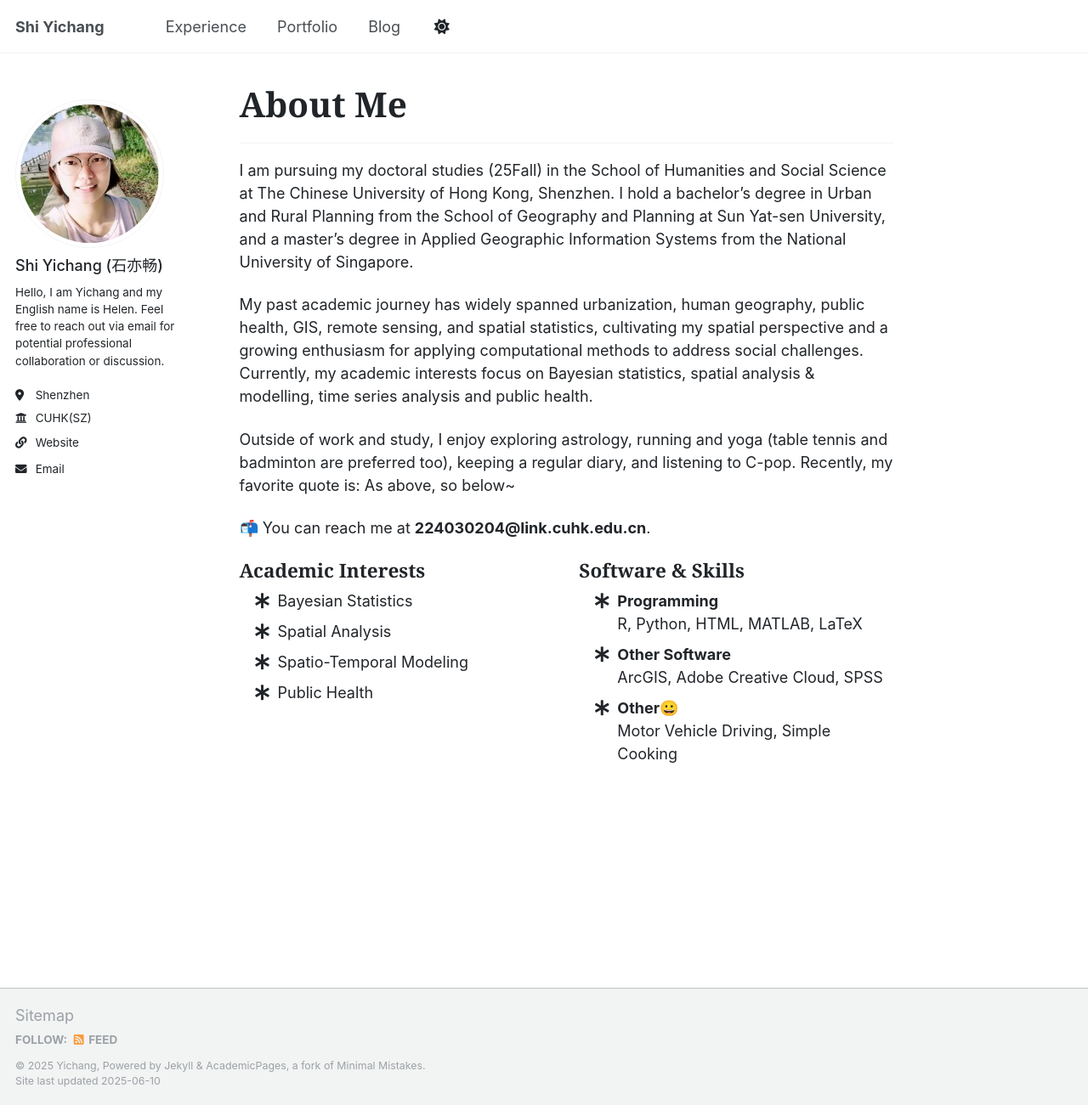
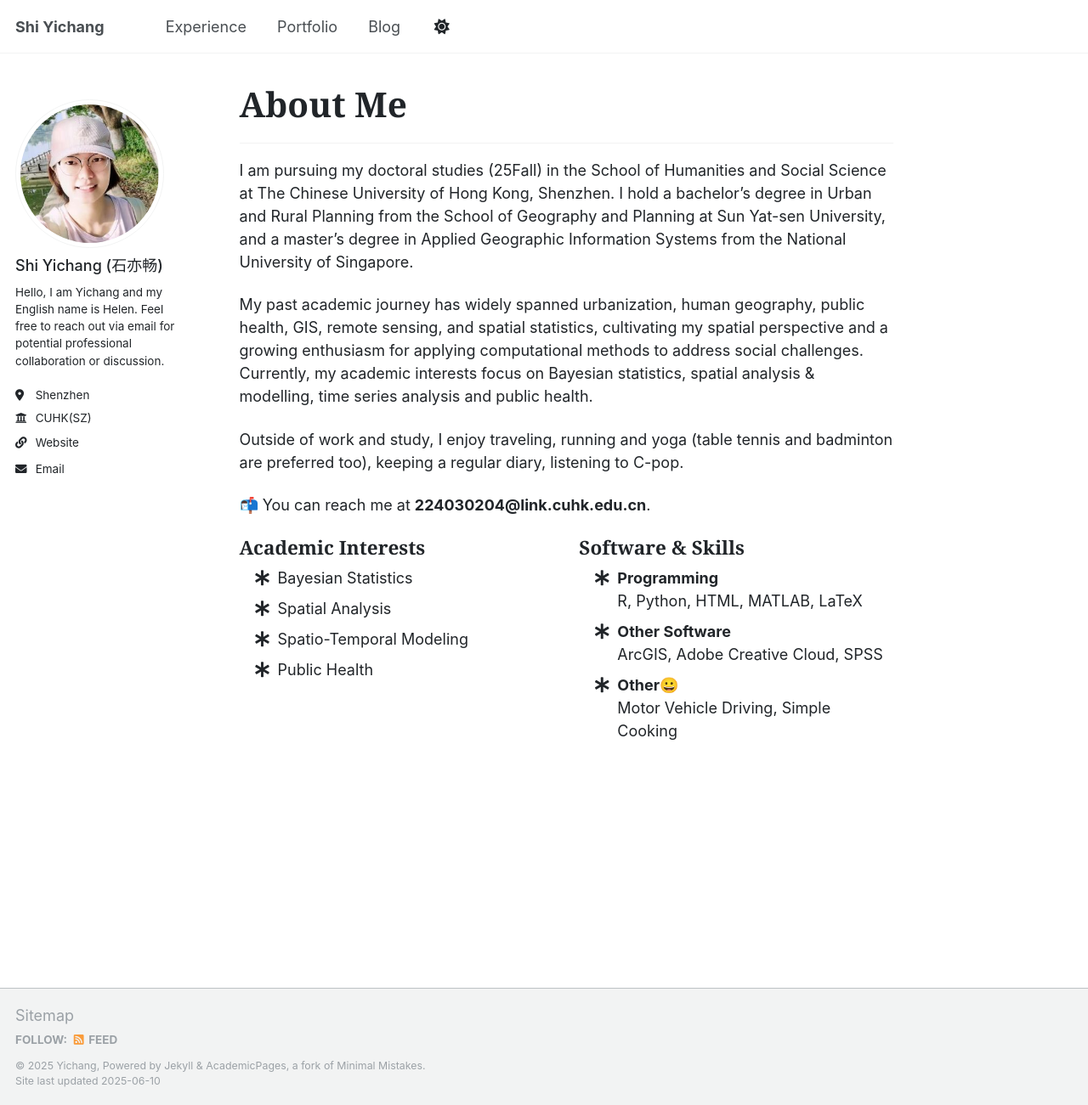
Before and after one commit to Helensyc/helensyc.github.io, a Jekyll site: the page built from _pages/about.md, in a window 1280 px wide and 1301 px high. Shown: the whole window at 85% size. Built offline with Jekyll 4.4.1, drawn with Linux system fonts in a browser that asks for light colours.

Commit message:
Update about.md

```diff
--- a/_pages/about.md
+++ b/_pages/about.md
@@ -13,7 +13,7 @@ I am pursuing my doctoral studies (25Fall) in the School of Humanities and Socia
 
 My past academic journey has widely spanned urbanization, human geography, public health, GIS, remote sensing, and spatial statistics, cultivating my spatial perspective and a growing enthusiasm for applying computational methods to address social challenges. Currently, my academic interests focus on Bayesian statistics, spatial analysis & modelling, time series analysis and public health.
 
-Outside of work and study, I enjoy exploring astrology, running and yoga (table tennis and badminton are preferred too), keeping a regular diary, and listening to C-pop. Recently, my favorite quote is: As above, so below~
+Outside of work and study, I enjoy traveling, running and yoga (table tennis and badminton are preferred too), keeping a regular diary, listening to C-pop.
 
 📬 You can reach me at **224030204@link.cuhk.edu.cn**.
 
```
